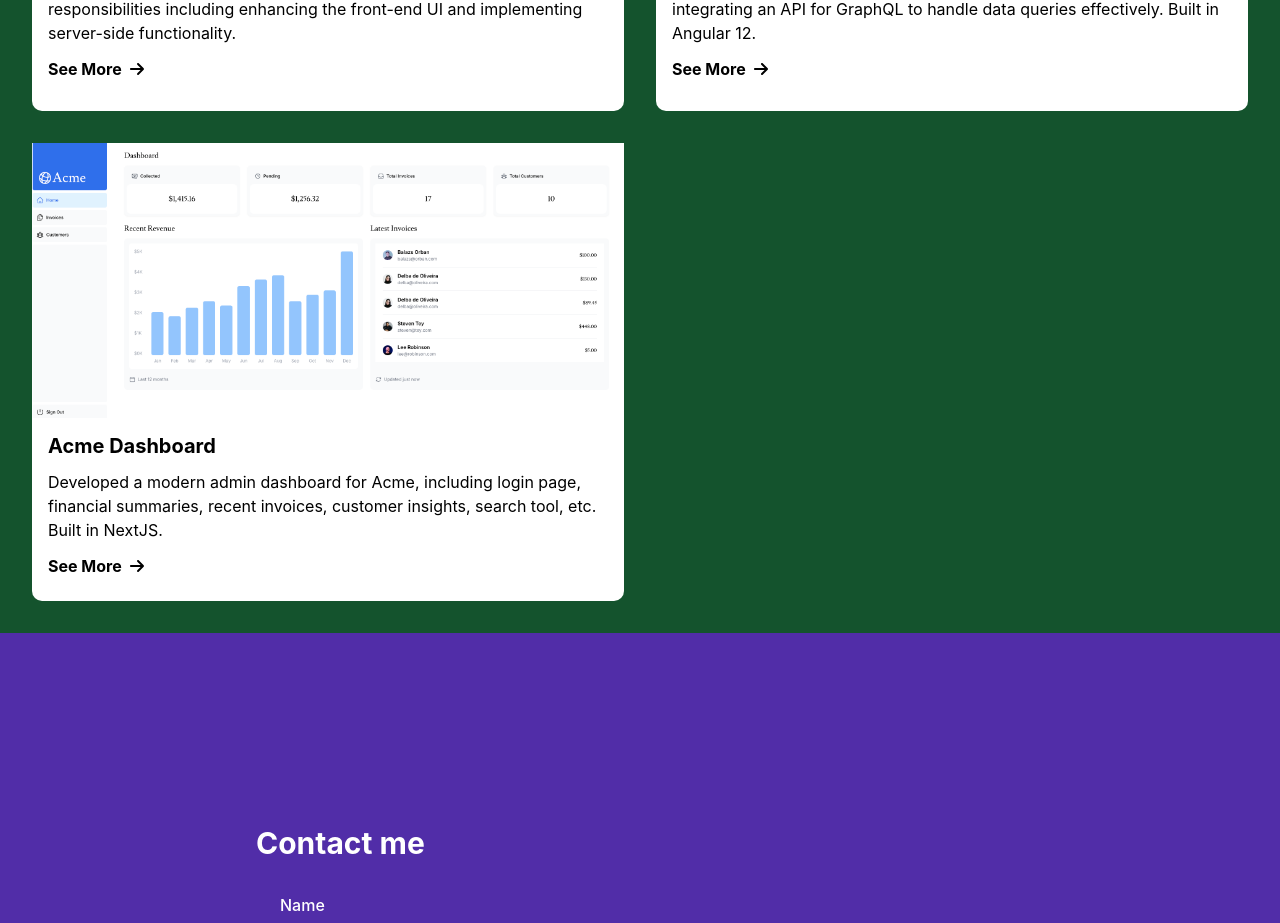
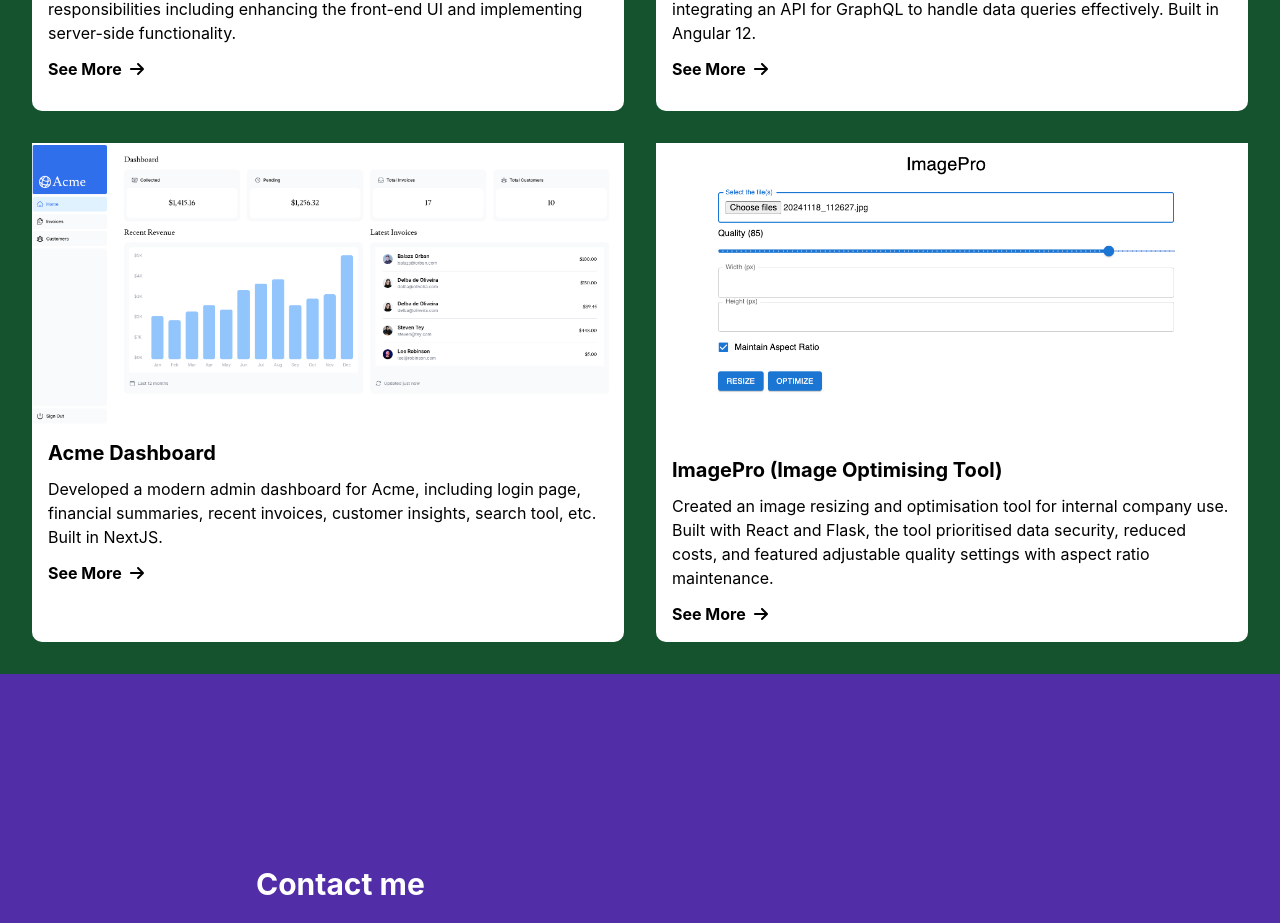
Before and after one commit to rhgcastel/portfolio-rodrigo-castel, a React (Create React App) app: page / in a window 1280 px wide. Shown: the part 1271-2194 px from the top of the page. Built offline with nearby package versions, Linux system fonts and the light colour scheme; no server answers.

Commit message:
bringing the ImagePro back, as that was fixed

```diff
--- a/src/components/ProjectsSection.js
+++ b/src/components/ProjectsSection.js
@@ -25,13 +25,13 @@
     getImageSrc: () => require("../images/acme.jpg"),
     url: "https://nextjs-dashboard-rodrigo-castels-projects.vercel.app/",
   },
-  // {
-  //   title: "ImagePro (Image Optimising Tool)",
-  //   description:
-  //     "Created an image resizing and optimisation tool for internal company use. Built with React and Flask, the tool prioritised data security, reduced costs, and featured adjustable quality settings with aspect ratio maintenance.",
-  //   getImageSrc: () => require("../images/image-pro.jpg"),
-  //   url: "https://image-pro-kappa.vercel.app/",
-  // },
+  {
+    title: "ImagePro (Image Optimising Tool)",
+    description:
+      "Created an image resizing and optimisation tool for internal company use. Built with React and Flask, the tool prioritised data security, reduced costs, and featured adjustable quality settings with aspect ratio maintenance.",
+    getImageSrc: () => require("../images/image-pro.jpg"),
+    url: "https://image-pro-kappa.vercel.app/",
+  },
 ];
 
 const ProjectsSection = () => {
```
